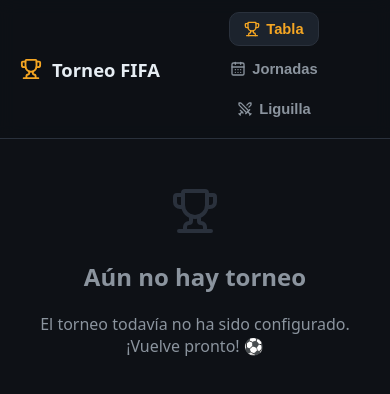
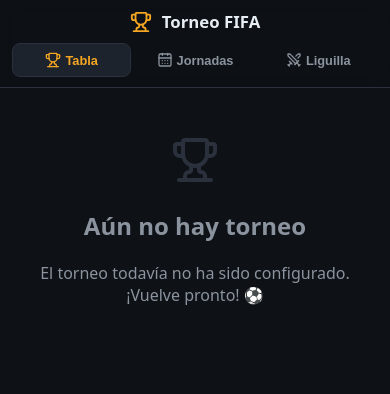
Before and after one commit to antonyto02/torneo-frontend, a React (Vite) app: page / in a window 390 px wide. Shown: the top 394 px of the page. Built offline with nearby package versions, Linux system fonts and the light colour scheme; no server answers.

Commit message:
header responsive en mobile

```diff
--- a/src/index.css
+++ b/src/index.css
@@ -124,6 +124,37 @@
   border-color: var(--danger);
 }
 
+/* Header responsive: en móvil, marca arriba y pestañas en fila abajo */
+@media (max-width: 680px) {
+  .header-inner {
+    flex-direction: column;
+    align-items: stretch;
+    gap: 10px;
+    padding: 10px 12px;
+  }
+  .brand {
+    justify-content: center;
+    font-size: 1.05rem;
+  }
+  nav.tabs {
+    width: 100%;
+    justify-content: space-between;
+    gap: 4px;
+    flex-wrap: nowrap;
+  }
+  nav.tabs button {
+    flex: 1;
+    justify-content: center;
+    padding: 8px 4px;
+    font-size: 0.8rem;
+    gap: 4px;
+    border-radius: 8px;
+  }
+  .logout-btn {
+    align-self: center;
+  }
+}
+
 .card {
   background: var(--surface);
   border: 1px solid var(--border);
```
